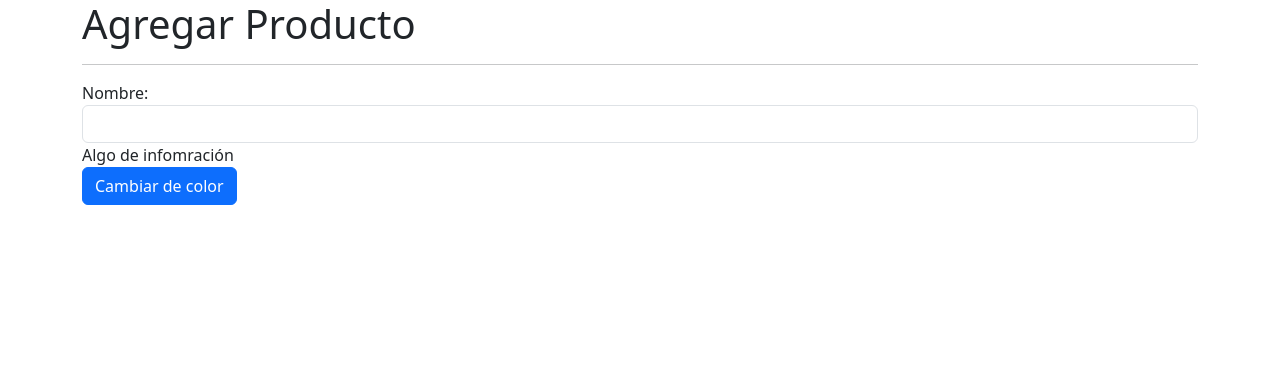
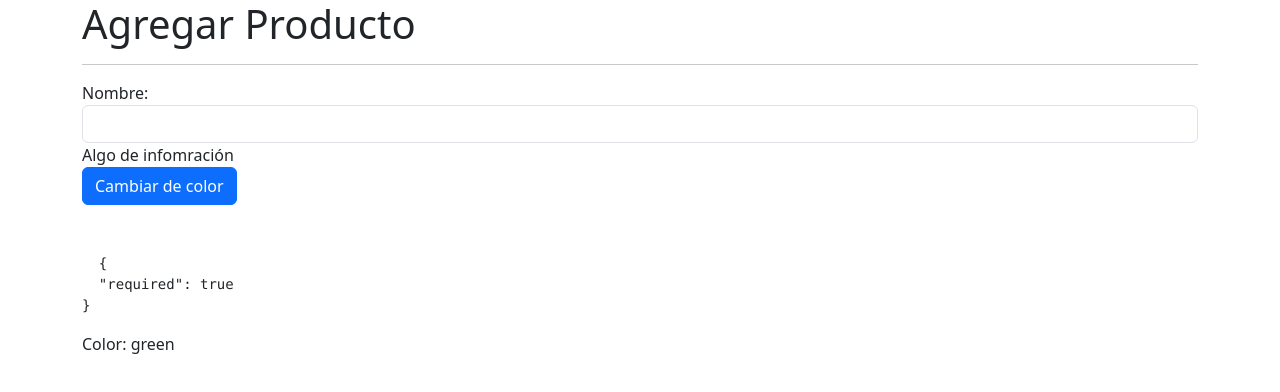
Before and after one commit to Facundo-Wehrli/directive-signals-app, an Angular app: page /products/product in a window 1280 px wide. Shown: the top 392 px of the page. Built offline with nearby package versions, Linux system fonts and the light colour scheme.

Commit message:
feat: basic reactive form

```diff
--- a/src/app/products/pages/product-page/product-page.component.html
+++ b/src/app/products/pages/product-page/product-page.component.html
@@ -1,13 +1,13 @@
 <h1>Agregar Producto</h1>
 <hr>
 
-<form>
+<form [formGroup]="myForm">
   <div class="col-auto">
     <label >Nombre:</label>
   </div>
 
   <div class="col-auto">
-    <input type="text" class="form-control">
+    <input formControlName="name" type="text" class="form-control">
   </div>
   <div class="col-auto">
     <span>Algo de infomración</span>
@@ -15,7 +15,12 @@
 
   <div class="row">
     <div class="col">
-      <button class="btn btn-primary">Cambiar de color</button>
+      <button (click)="changeColor()" class="btn btn-primary">Cambiar de color</button>
     </div>
   </div>
 </form>
+
+<pre class="mt-5">
+  {{myForm.get('name')?.errors | json}}
+</pre>
+<p>Color: {{color}} </p>
--- a/src/app/products/pages/product-page/product-page.component.ts
+++ b/src/app/products/pages/product-page/product-page.component.ts
@@ -1,4 +1,5 @@
-import { Component } from '@angular/core';
+import { Component, inject } from '@angular/core';
+import { FormBuilder, FormGroup, Validators } from '@angular/forms';
 
 @Component({
   templateUrl: './product-page.component.html',
@@ -6,4 +7,16 @@
 })
 export class ProductPageComponent {
 
+private fb = inject(FormBuilder);
+
+public color:string = 'green';
+
+public myForm: FormGroup= this.fb.group({
+  name:['', [Validators.required, Validators.minLength(6), Validators.email]]
+})
+
+changeColor(){
+  const color = '#xxxxxx'.replace(/x/g, y=>(Math.random()*16|0).toString(16));
+  this.color = color;
 }
+}
--- a/src/app/products/products.module.ts
+++ b/src/app/products/products.module.ts
@@ -3,6 +3,7 @@
 
 import { ProductsRoutingModule } from './products-routing.module';
 import { ProductPageComponent } from './pages/product-page/product-page.component';
+import { ReactiveFormsModule } from '@angular/forms';
 
 
 @NgModule({
@@ -11,7 +12,8 @@
   ],
   imports: [
     CommonModule,
-    ProductsRoutingModule
+    ProductsRoutingModule,
+    ReactiveFormsModule
   ]
 })
 export class ProductsModule { }
```
